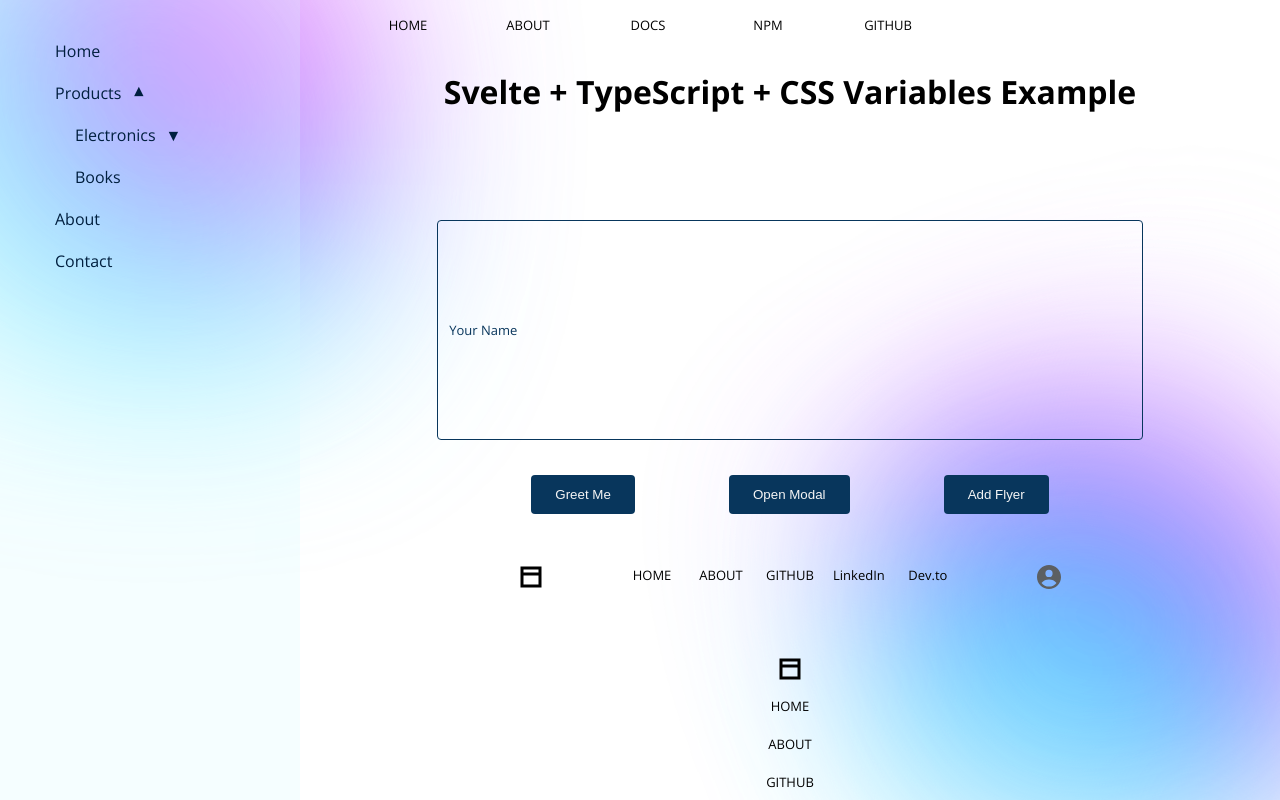
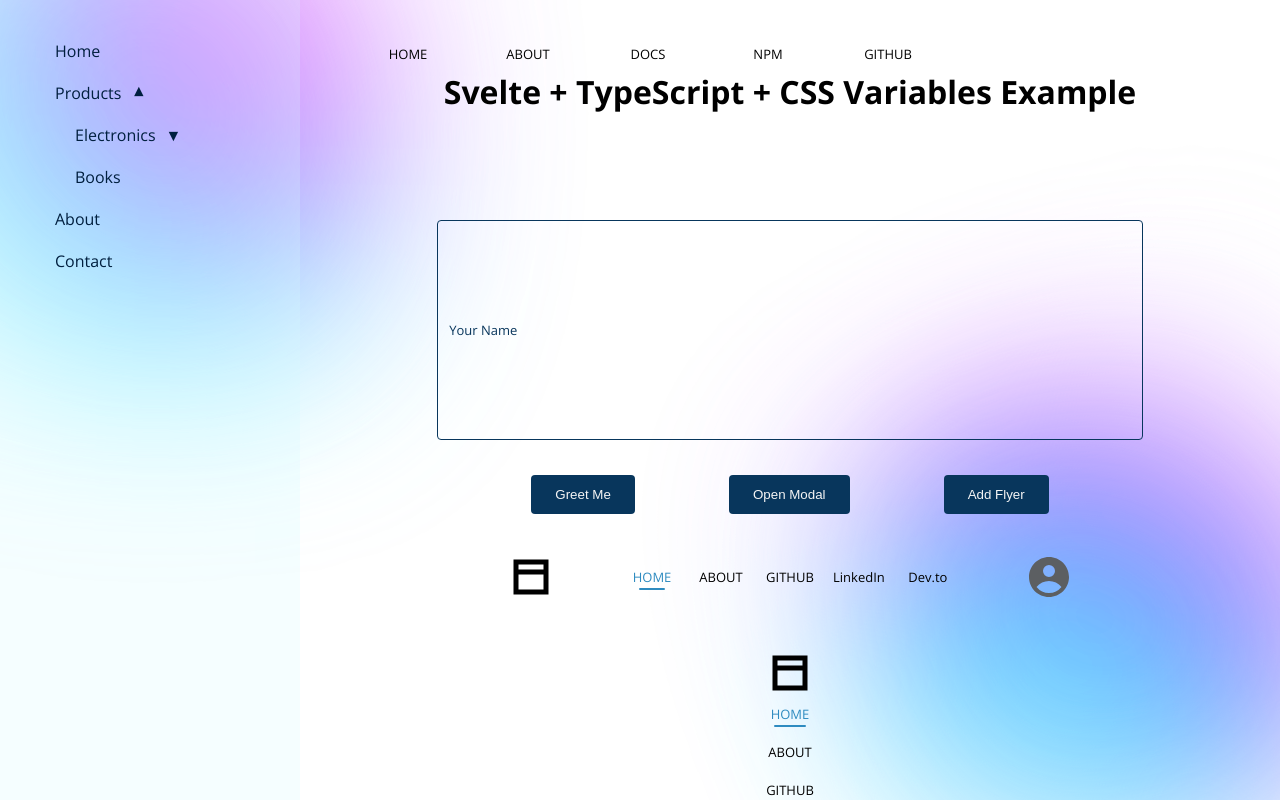
Before and after one commit to AmreetKumarkhuntia/project-vernix, a SvelteKit app: page /components in a window 1280 px wide. Shown: the top 800 px of the page. Built offline with nearby package versions, Linux system fonts and the light colour scheme.

Commit message:
fix: minor fixes navbar and date
-  minor fixes to navbar
-  minor fixes to date
-  minor fixes to page.svelte

```diff
--- a/package.json
+++ b/package.json
@@ -1,6 +1,6 @@
 {
   "name": "vergins",
-  "version": "3.6.23",
+  "version": "3.6.24",
   "type": "module",
   "license": "Apache-2.0",
   "exports": {
--- a/src/lib/components/date/Date.svelte
+++ b/src/lib/components/date/Date.svelte
@@ -136,19 +136,8 @@
     const index = daysInMonth.findIndex((d) => isSameDay(d.date, date));
     if (index !== -1) {
       const el = dateElements[index];
-      console.log('el', el, index);
       if (el) {
         const { offsetTop, offsetLeft, offsetWidth, offsetHeight } = el;
-        console.log(
-          'offsetTop',
-          offsetTop,
-          'offsetLeft',
-          offsetLeft,
-          'offsetWidth',
-          offsetWidth,
-          'offsetHeight',
-          offsetHeight
-        );
         position.set({
           top: offsetTop,
           left: offsetLeft,
--- a/src/lib/components/navbar/NavMenu.svelte
+++ b/src/lib/components/navbar/NavMenu.svelte
@@ -1,11 +1,17 @@
 <script lang="ts">
+  import { onMount } from 'svelte';
   import type { NavbarAlignment, NavigationOptions } from './props';
 
   export let navbarAlignment: NavbarAlignment = 'horizontal';
   export let navigationOptions: NavigationOptions[] = [];
+  export let activeNavigation: string = '';
   export let onClick: (navigationOption: NavigationOptions) => void = () => {};
 
-  let activeTabId = '';
+  let activeTabId: string;
+
+  onMount(() => {
+    activeTabId = activeNavigation;
+  });
 
   function handleNavigationEvent(navigationOption: NavigationOptions): void {
     activeTabId = navigationOption.id;
--- a/src/lib/components/navbar/Navbar.svelte
+++ b/src/lib/components/navbar/Navbar.svelte
@@ -9,9 +9,7 @@
 
   export let navbarProps: NavbarProps = defaultNavbarProps;
   export let navbarAlignment: NavbarAlignment = 'horizontal';
-
-  export let leftImageClick: () => void = () => {};
-  export let rightImageClick: () => void = () => {};
+  export let activeNavigation: string = '';
   export let onClick: (navigationOption: NavigationOptions) => void = () => {};
 </script>
 
@@ -19,31 +17,16 @@
 <!-- svelte-ignore a11y-click-events-have-key-events -->
 <!-- svelte-ignore a11y-img-redundant-alt -->
 <div class={`navbar-container ${navbarAlignment}`} aria-label="Main navigation">
-  {#if navbarProps.showLeftImage && navbarProps.leftImageURL}
-    <div class="navbar-image-wrapper left" on:click={leftImageClick}>
-      <img
-        class="navbar-image"
-        src={navbarProps.leftImageURL}
-        alt="no-image-available"
-      />
-    </div>
-  {/if}
+  <slot name="left" />
 
   <NavMenu
     navigationOptions={navbarProps.navigationOptions}
+    {activeNavigation}
     {navbarAlignment}
     {onClick}
   />
 
-  {#if navbarProps.showRightImage && navbarProps.rightImageURL}
-    <div class="navbar-image-wrapper right" on:click={rightImageClick}>
-      <img
-        class="navbar-image"
-        src={navbarProps.rightImageURL}
-        alt="no-image-available"
-      />
-    </div>
-  {/if}
+  <slot name="right" />
 </div>
 
 <style>
@@ -57,26 +40,6 @@
     padding: var(--navbar-padding);
   }
 
-  .navbar-image-wrapper {
-    display: flex;
-    align-items: center;
-    justify-content: center;
-    cursor: pointer;
-    padding: var(--navbar-image-padding);
-  }
-
-  .navbar-image {
-    height: var(--navbar-image-height);
-    width: var(--navbar-image-width);
-    transition:
-      opacity 0.3s,
-      transform 0.2s;
-  }
-
-  .navbar-image:hover {
-    opacity: 0.8;
-    transform: scale(1.05);
-  }
 
   /* Alignment classes */
   .navbar-container.horizontal {
--- a/src/lib/components/navbar/props.ts
+++ b/src/lib/components/navbar/props.ts
@@ -7,11 +7,7 @@ export type NavigationOptions = {
 };
 
 export type NavbarProps = {
-  showLeftImage: boolean;
-  leftImageURL: string | null;
   navigationOptions: NavigationOptions[];
-  showRightImage: boolean;
-  rightImageURL: string | null;
 };
 
 export type NavbarAlignment = 'horizontal' | 'vertical';
@@ -35,9 +31,5 @@ const defaultNavigationOptions: NavigationOptions[] = [
 ];
 
 export const defaultNavbarProps: NavbarProps = {
-  showLeftImage: true,
-  leftImageURL: headerIcon,
   navigationOptions: defaultNavigationOptions,
-  showRightImage: true,
-  rightImageURL: profileIcon,
 };
--- a/src/lib/constants/client/index.ts
+++ b/src/lib/constants/client/index.ts
@@ -33,11 +33,7 @@ export const navigationMenu: NavigationOptions[] = [
 ];
 
 export const topNavbarProps: NavbarProps = {
-  showLeftImage: false,
-  leftImageURL: null,
   navigationOptions: navigationMenu,
-  showRightImage: false,
-  rightImageURL: null,
 };
 
 export const homePageBreadcrumbItems: BreadcrumbItem[] = [
--- /dev/null
+++ b/src/lib/store/clientStore.ts
@@ -0,0 +1,31 @@
+/// <reference types="@sveltejs/kit" />
+import { writable } from 'svelte/store';
+import { browser } from '$app/environment';
+
+type ClientStore = {
+  activeNavigation: string;
+};
+
+const initialValue: ClientStore = {
+  activeNavigation: 'home',
+};
+
+const getInitialValue = (): ClientStore => {
+  if (browser) {
+    const storedValue = sessionStorage.getItem('clientStore');
+    if (storedValue) {
+      return JSON.parse(storedValue);
+    }
+  }
+  return initialValue;
+};
+
+const clientStore = writable<ClientStore>(getInitialValue());
+
+clientStore.subscribe((value) => {
+  if (browser) {
+    sessionStorage.setItem('clientStore', JSON.stringify(value));
+  }
+});
+
+export default clientStore;
--- a/src/routes/+layout.svelte
+++ b/src/routes/+layout.svelte
@@ -2,15 +2,47 @@
   import '$css/improved-theme-2.css';
   import '$siteCss/style.css';
 
-  import Navbar from './../lib/components/navbar/Navbar.svelte';
+  import { page } from '$app/stores';
+  import Navbar from '$lib/components/navbar/Navbar.svelte';
+  import type { NavigationOptions } from '$lib/components/navbar/props';
   import { topNavbarProps } from '$lib/constants/client/index';
+  import clientStore from '$lib/store/clientStore';
+
+  $: {
+    const currentPath = $page.url.pathname;
+    const activeNav = topNavbarProps.navigationOptions.find(
+      (option) => option.navigationURL === currentPath
+    );
+    if (activeNav) {
+      clientStore.update((store) => ({
+        ...store,
+        activeNavigation: activeNav.id,
+      }));
+    } else {
+      clientStore.update((store) => ({
+        ...store,
+        activeNavigation: '',
+      }));
+    }
+  }
+
+  function handleNavClick(navigationOption: NavigationOptions) {
+    clientStore.update((store) => ({
+      ...store,
+      activeNavigation: navigationOption.id,
+    }));
+  }
 </script>
 
 <div class="navbar-layout">
-    <Navbar navbarProps={topNavbarProps} onClick={(e) => console.log(e)} />
+  <Navbar
+    navbarProps={topNavbarProps}
+    activeNavigation={$clientStore.activeNavigation}
+    onClick={handleNavClick}
+  />
 </div>
 <div class="blob-bg"></div>
 <div class="blob-bg-2"></div>
 <div class="body-layout">
-    <slot  />
+  <slot />
 </div>
--- a/src/routes/components/+page.svelte
+++ b/src/routes/components/+page.svelte
@@ -155,13 +155,15 @@
     },
   ];
 
+  let activeNav = 'home';
+
   const demoNavbarProps: NavbarProps = {
-    showLeftImage: true,
-    leftImageURL: headerIcon,
     navigationOptions: demoNavigationProps,
-    showRightImage: true,
-    rightImageURL: profileIcon,
   };
+
+  function handleNavClick(navigationOption: NavigationOptions) {
+    activeNav = navigationOption.id;
+  }
 
   const events: TimeLineDetails[] = [
     {
@@ -318,10 +320,49 @@
         <Button onClick={openFlyer} size={'large'}>Add Flyer</Button>
       </div>
       <div class="view-padding">
-        <Navbar navbarProps={demoNavbarProps} onClick={(e) => console.log(e)} />
+        <Navbar
+          navbarProps={demoNavbarProps}
+          activeNavigation={activeNav}
+          onClick={handleNavClick}
+        >
+          <div slot="left">
+            <img
+              src={headerIcon}
+              alt="header icon"
+              style="height: 40px; width: 40px;"
+            />
+          </div>
+          <div slot="right">
+            <img
+              src={profileIcon}
+              alt="profile icon"
+              style="height: 40px; width: 40px;"
+            />
+          </div>
+        </Navbar>
       </div>
       <div class="view-padding">
-        <Navbar navbarProps={demoNavbarProps} navbarAlignment="vertical" />
+        <Navbar
+          navbarProps={demoNavbarProps}
+          navbarAlignment="vertical"
+          activeNavigation={activeNav}
+          onClick={handleNavClick}
+        >
+          <div slot="left">
+            <img
+              src={headerIcon}
+              alt="header icon"
+              style="height: 40px; width: 40px;"
+            />
+          </div>
+          <div slot="right">
+            <img
+              src={profileIcon}
+              alt="profile icon"
+              style="height: 40px; width: 40px;"
+            />
+          </div>
+        </Navbar>
       </div>
       <div class="view-padding">
         <Breadcrumbs items={demoBreadcrumbItems} />
--- a/src/siteCss/style.css
+++ b/src/siteCss/style.css
@@ -3,6 +3,9 @@
   --gradient-color-1: linear-gradient(270deg, #00dfd8, #007cf0, #ff75e3);
   --gradient-color-2: linear-gradient(90deg, #d16ba5, #86a8e7, #5ffbf1);
   --gradient-color-3: radial-gradient(circle, #00fff7, #6faee8);
+
+  /* Navbar */
+  --navbar-layout-height: 96px;
 }
 
 /* KEY FRAMES */
@@ -126,9 +129,6 @@ body {
   --date-calendar-padding: 16px;
   --date-calendar-width: auto;
 
-  /* Navbar */
-  --navbar-layout-height: 96px;
-
   padding: var(--navbar-layout-height) 0 0 0;
   width: 100vw;
   display: flex;
```
